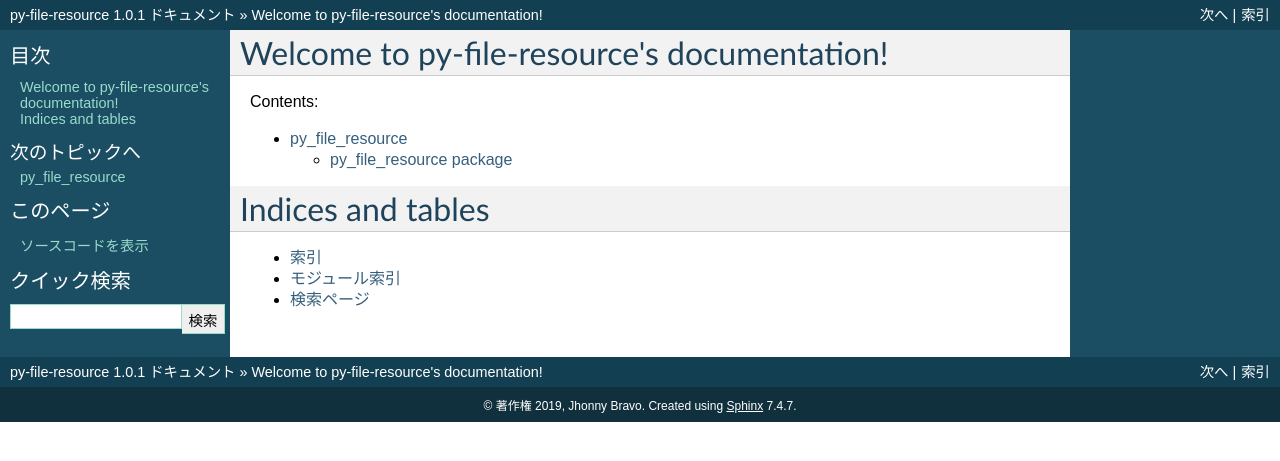
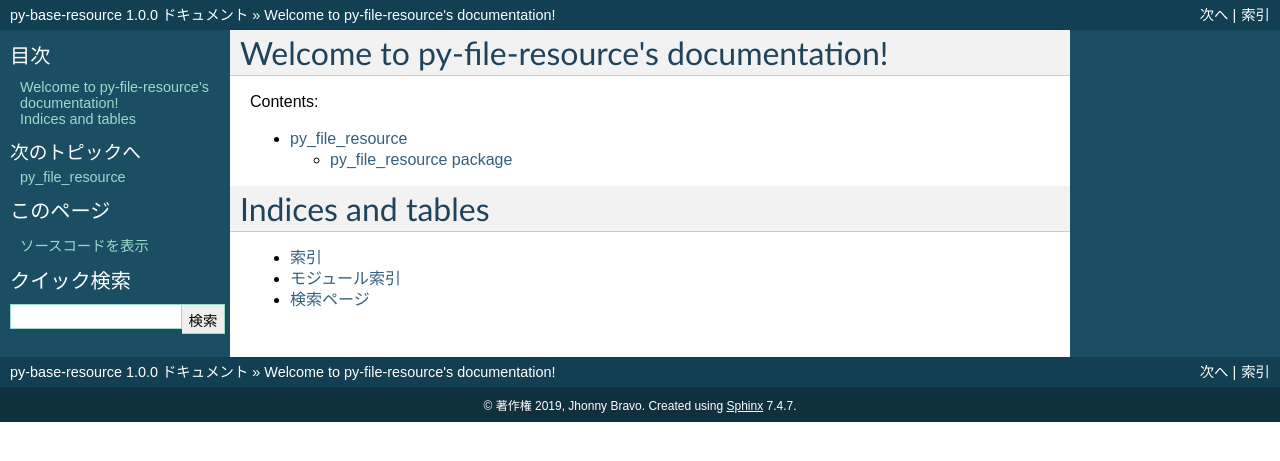
Before and after one commit to JhonnyBravo/py-base-resource, a Sphinx documentation site: the page built from docs/source/index.rst, in a window 1280 px wide. Shown: the top 461 px of the page. Built offline with Sphinx 7.4.7, drawn with Linux system fonts in a browser that asks for light colours.

Commit message:
modified: docs/source/conf.py
パッケージ名の変更に伴う修正。

```diff
--- a/docs/source/conf.py
+++ b/docs/source/conf.py
@@ -19,14 +19,14 @@ sys.path.insert(0, os.path.abspath('../..'))
 
 # -- Project information -----------------------------------------------------
 
-project = u'py-file-resource'
+project = u'py-base-resource'
 copyright = u'2019, Jhonny Bravo'
 author = u'Jhonny Bravo'
 
 # The short X.Y version
 version = u'1.0'
 # The full version, including alpha/beta/rc tags
-release = u'1.0.1'
+release = u'1.0.0'
 
 
 # -- General configuration ---------------------------------------------------
@@ -103,7 +103,7 @@ html_static_path = ['_static']
 # -- Options for HTMLHelp output ---------------------------------------------
 
 # Output file base name for HTML help builder.
-htmlhelp_basename = 'py-file-resourcedoc'
+htmlhelp_basename = 'py-base-resourcedoc'
 
 
 # -- Options for LaTeX output ------------------------------------------------
@@ -130,7 +130,7 @@ latex_elements = {
 # (source start file, target name, title,
 #  author, documentclass [howto, manual, or own class]).
 latex_documents = [
-    (master_doc, 'py-file-resource.tex', u'py-file-resource Documentation',
+    (master_doc, 'py-base-resource.tex', u'py-base-resource Documentation',
      u'Jhonny Bravo', 'manual'),
 ]
 
@@ -140,7 +140,7 @@ latex_documents = [
 # One entry per manual page. List of tuples
 # (source start file, name, description, authors, manual section).
 man_pages = [
-    (master_doc, 'py-file-resource', u'py-file-resource Documentation',
+    (master_doc, 'py-base-resource', u'py-base-resource Documentation',
      [author], 1)
 ]
 
@@ -151,8 +151,8 @@ man_pages = [
 # (source start file, target name, title, author,
 #  dir menu entry, description, category)
 texinfo_documents = [
-    (master_doc, 'py-file-resource', u'py-file-resource Documentation',
-     author, 'py-file-resource', 'One line description of project.',
+    (master_doc, 'py-base-resource', u'py-base-resource Documentation',
+     author, 'py-base-resource', 'One line description of project.',
      'Miscellaneous'),
 ]
 
```
